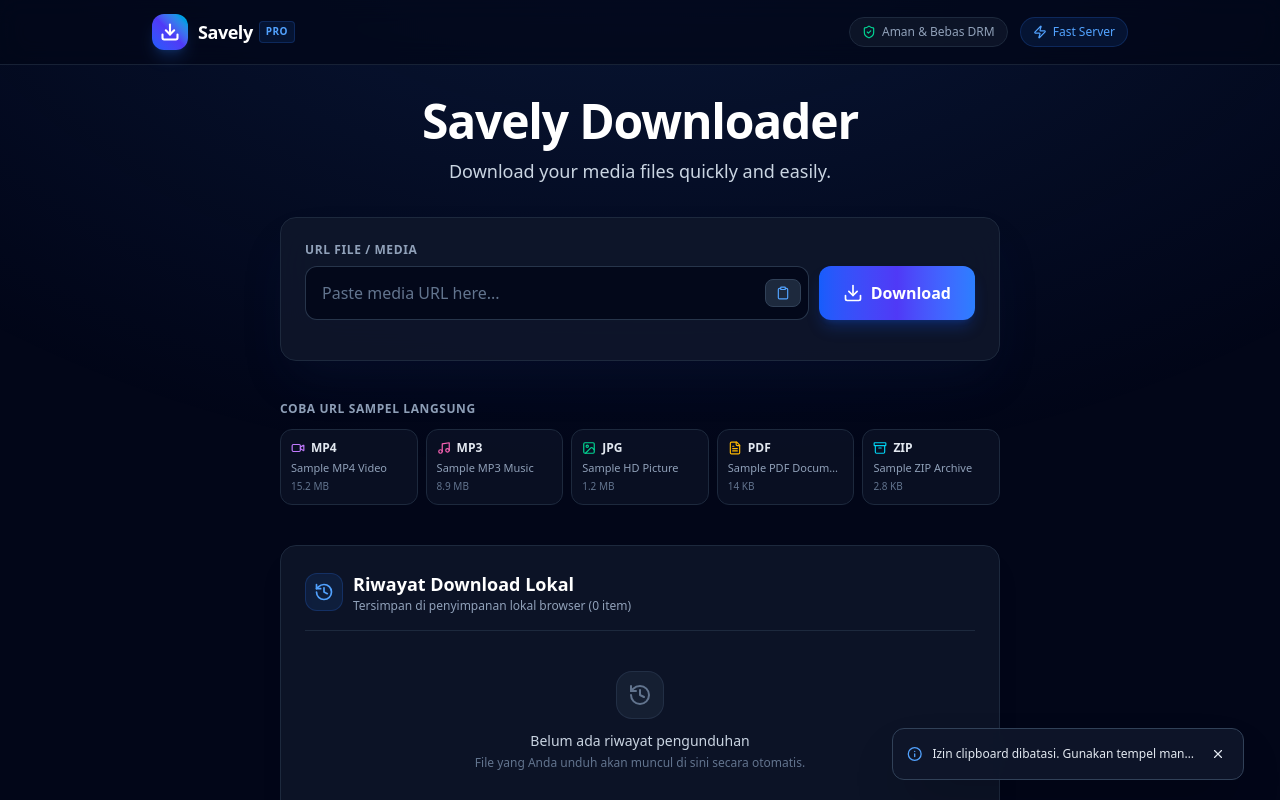
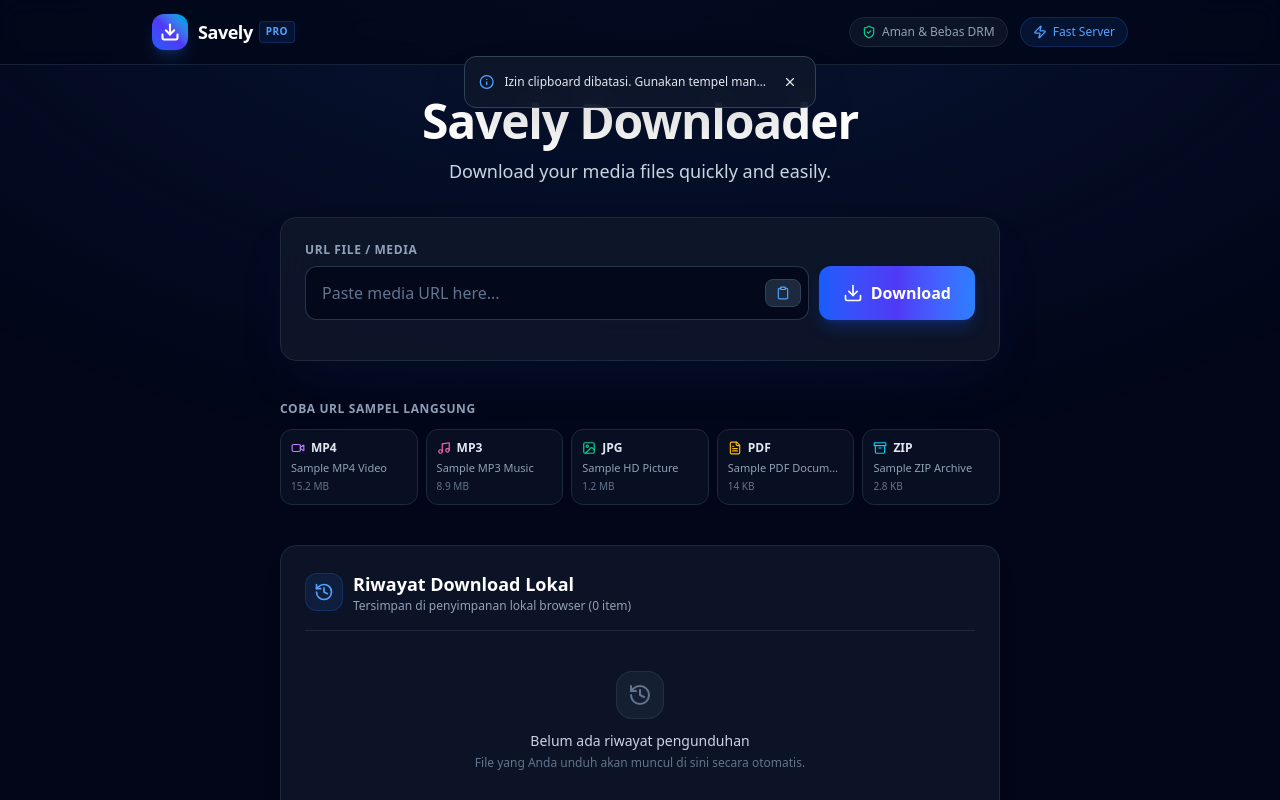
Before and after one commit to marpayid/Savely, a React (Vite) app: page / in a window 1280 px wide. Both pictures are taken after a click on the button "Tempel URL dari Clipboard". Shown: the top 800 px of the page. Built offline with nearby package versions, Linux system fonts and the light colour scheme.

Commit message:
fix(ui): reposition toast to top-center
Update toast positioning from bottom-right to top-center to improve visibility and alignment across devices.

```diff
--- a/src/components/Toast.tsx
+++ b/src/components/Toast.tsx
@@ -38,7 +38,7 @@
   };
 
   return (
-    <div className="fixed bottom-5 right-5 z-50 max-w-sm w-full px-4 animate-in fade-in slide-in-from-bottom-4 duration-200">
+    <div className="fixed top-12 sm:top-14 left-1/2 -translate-x-1/2 z-[60] max-w-sm w-full px-4 animate-in fade-in slide-in-from-top-4 duration-200">
       <div className={`p-3.5 rounded-xl border shadow-2xl backdrop-blur-md flex items-center justify-between gap-3 text-xs font-medium ${getBg()}`}>
         <div className="flex items-center gap-2.5 min-w-0">
           {getIcon()}
```
